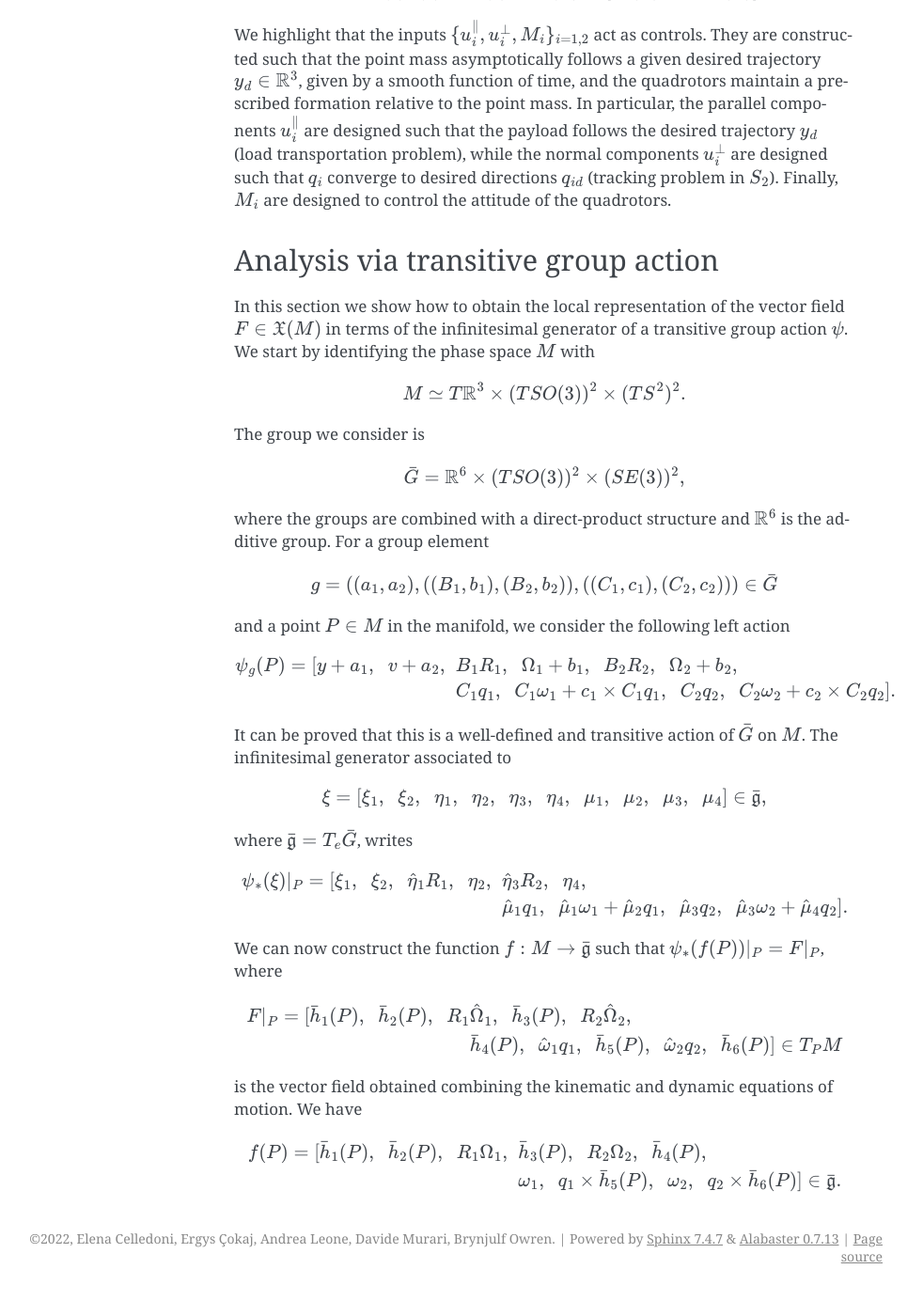
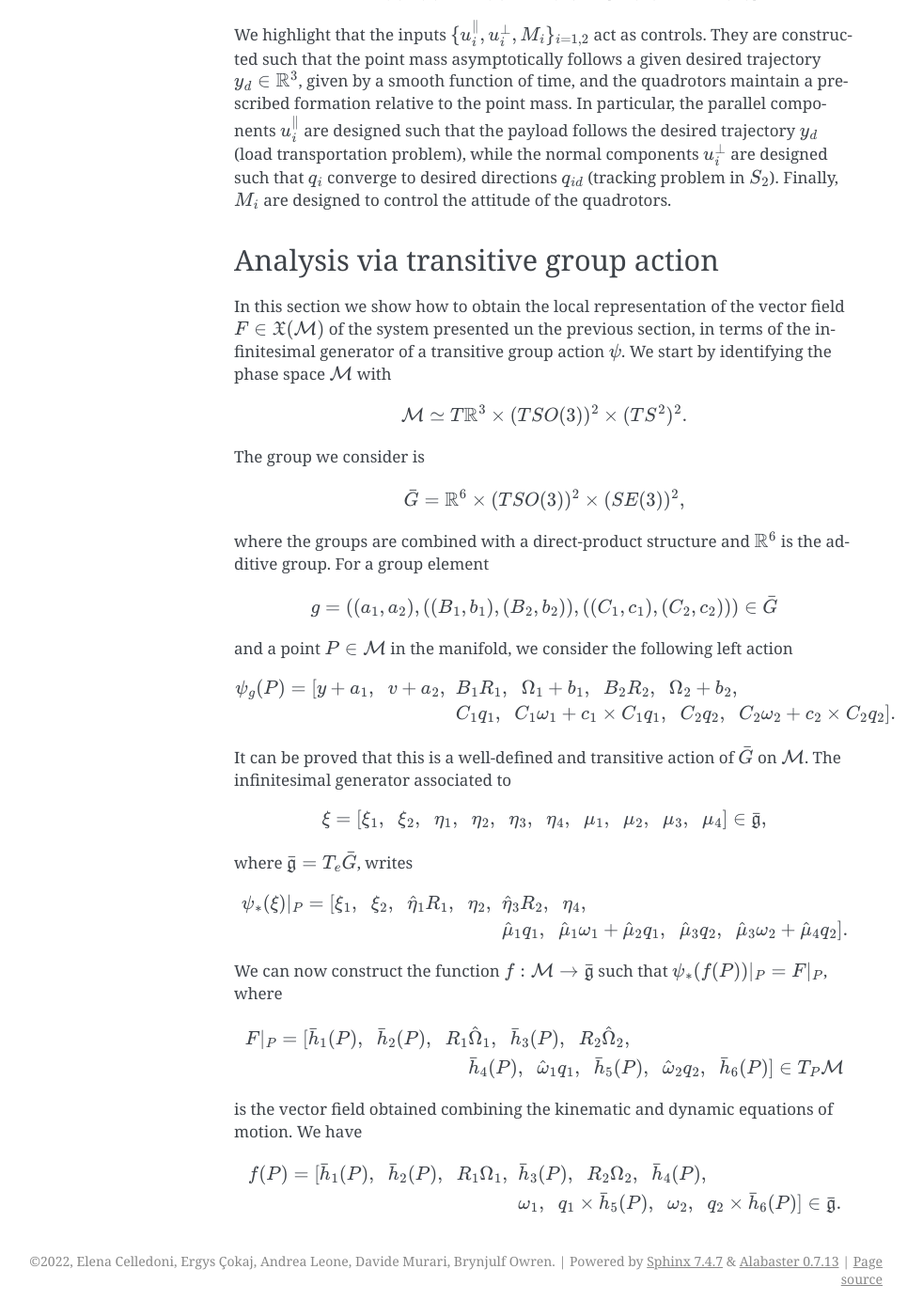
Before and after one commit to THREAD-3-2/RKMK_Commutator_free_integrators, a Sphinx documentation site: the page built from docs/ode.rst, in a window 1280 px wide and 1400 px high, scrolled down 2412 px. Shown: the whole window at 94% size, without its empty margins (171-1153 px from the left). Built offline with Sphinx 7.4.7, drawn with Linux system fonts in a browser that asks for light colours; pages that are not in the unit, such as notebooks, are missing from menus; before the commit the page ends 3788 px from its top, so only the background shows below that; some of the changed text lies outside the part shown.

Commit message:
Update ode.rst

```diff
--- a/docs/ode.rst
+++ b/docs/ode.rst
@@ -103,14 +103,14 @@
 .. math::
 
    	\begin{align}
-		P = \left[y ,\;\; v,\;\; R_1 ,\;\; \Omega_1 ,\;\; R_2 ,\;\; \Omega_2 ,\;\; q_1 ,\;\; \omega_1  ,\;\; q_2 ,\;\; \omega_2 \right] \in M = TQ.
+		P = \left[y ,\;\; v,\;\; R_1 ,\;\; \Omega_1 ,\;\; R_2 ,\;\; \Omega_2 ,\;\; q_1 ,\;\; \omega_1  ,\;\; q_2 ,\;\; \omega_2 \right] \in \mathcal{M} = TQ.
 	\end{align}
 Since the matrix :math:`A(z)` is invertible, we pass to the following set of equations
 
 .. math::
 
    	\begin{align}
-		\dot{z} = A^{-1}(z)h(z):=\tilde{h}(z) :=\bar{h}(P) = [\bar{h}_1(P),...,\bar{h}_7(P)]^T.
+		\dot{z} = A^{-1}(z)h(z):=\tilde{h}(z) :=\bar{h}(P) = [\bar{h}_1(P),...,\bar{h}_6(P)]^T.
 	\end{align}
 
 We highlight that the inputs :math:`\{u_i^{\parallel},u_i^{\perp},M_i\}_{i=1,2}` act as controls. They are constructed such that the point mass asymptotically follows a given desired trajectory :math:`y_d \in \mathbb{R}^3`, given by a smooth function of time, and the quadrotors maintain a prescribed formation relative to the point mass. In particular, the parallel components :math:`u_i^{\parallel}` are designed such that the payload follows the desired trajectory :math:`y_d` (load transportation problem), while the normal components :math:`u_i^{\perp}` are designed such that :math:`q_i` converge to desired directions :math:`q_{id}` (tracking problem in :math:`S_2`). Finally, :math:`M_i` are designed to control the attitude of the quadrotors.
@@ -120,12 +120,12 @@
 Analysis via transitive group action
 ------------------------------------
 
-In this section we show how to obtain the local representation of the vector field :math:`F\in\mathfrak{X}(M)` in terms of the infinitesimal generator of a transitive group action :math:`\psi`. We start by identifying the phase space :math:`M` with
+In this section we show how to obtain the local representation of the vector field :math:`F\in\mathfrak{X}(\mathcal{M})` of the system presented un the previous section, in terms of the infinitesimal generator of a transitive group action :math:`\psi`. We start by identifying the phase space :math:`\mathcal{M}` with
 
 .. math::
 
 	\begin{align}
-		M\simeq T\mathbb{R}^3\times (TSO(3))^2 \times (TS^2)^2.
+		\mathcal{M}\simeq T\mathbb{R}^3\times (TSO(3))^2 \times (TS^2)^2.
 	\end{align}
 
 The group we consider is
@@ -144,7 +144,7 @@
 		g=((a_1,a_2),((B_1,b_1),(B_2,b_2)),((C_1,c_1),(C_2,c_2)))\in \bar{G}
 	\end{align}
 
-and a point :math:`P \in M` in the manifold, we consider the following left action
+and a point :math:`P \in \mathcal{M}` in the manifold, we consider the following left action
 
 .. math::
 
@@ -154,7 +154,7 @@
 		\end{split}
 	\end{align}
 
-It can be proved that this is a well-defined and transitive action of :math:`\bar{G}` on :math:`M`. The infinitesimal generator associated to
+It can be proved that this is a well-defined and transitive action of :math:`\bar{G}` on :math:`\mathcal{M}`. The infinitesimal generator associated to
 
 .. math::
 
@@ -173,14 +173,14 @@
 		\end{split}
 	\end{align}
 
-We can now construct the function :math:`f:M\rightarrow \bar{\mathfrak{g}}` such that :math:`\psi_{*}(f(P))\vert_P=F\vert_P`, where
+We can now construct the function :math:`f:\mathcal{M}\rightarrow \bar{\mathfrak{g}}` such that :math:`\psi_{*}(f(P))\vert_P=F\vert_P`, where
 
 .. math::
 
 	\begin{align}
 		\begin{split}
 		F\vert_P = [\bar{h}_1(P), \;\; \bar{h}_2(P), \;\; R_1&\hat{\Omega}_1,\;\; \bar{h}_3(P), \;\;  R_2\hat{\Omega}_2,\;\;\\
-		&\bar{h}_4(P), \;\; \hat{\omega}_1q_1, \;\; \bar{h}_5(P),\;\; \hat{\omega}_2q_2, \;\; \bar{h}_6(P)]\in T_{P}M
+		&\bar{h}_4(P), \;\; \hat{\omega}_1q_1, \;\; \bar{h}_5(P),\;\; \hat{\omega}_2q_2, \;\; \bar{h}_6(P)]\in T_{P}\mathcal{M}
 		\end{split}
 	\end{align}
 is the vector field obtained combining the kinematic and dynamic equations of motion. We have
```
